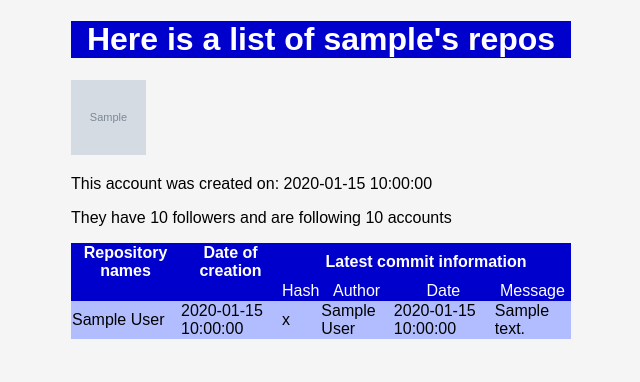
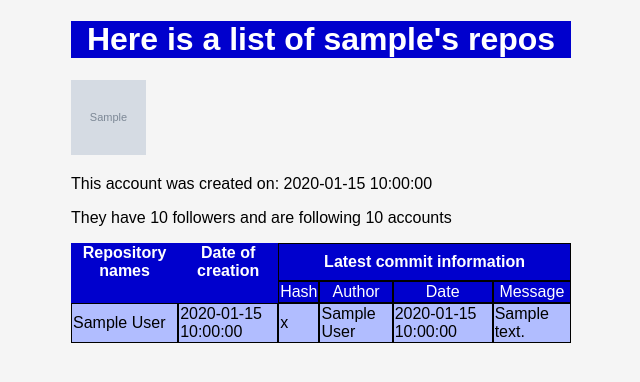
Before and after one commit to CharlotteR-G/SSE-lab2, a Flask app: template templates/repos.html in a window 1280 px wide. Shown: the top 382 px of the page, without its empty margins (319-959 px from the left). Run offline with Flask 3, Linux system fonts and the light colour scheme; the template is opened without the code that fills it: most values are stand-ins (such as "Sample title", 1, 10 or a date in 2020); grey boxes marked "Sample" are stand-in pictures.

Commit message:
readded borders to table

```diff
--- a/static/styles.css
+++ b/static/styles.css
@@ -61,6 +61,6 @@ th, .sub-heading {
     border-collapse: collapse;
 }
 
-/* .entry {
+.entry {
     border: 1px solid black;
-} */
+}
--- a/templates/repos.html
+++ b/templates/repos.html
@@ -18,7 +18,7 @@
             <tr>
                 <th>Repository names</th>
                 <th>Date of creation</th>
-                <th colspan="4">Latest commit information</th>
+                <th colspan="4" class="entry">Latest commit information</th>
             </tr>
             <tr></tr>
         </thead>
@@ -26,19 +26,19 @@
             <tr>
                 <td class="sub-heading"></td>
                 <td class="sub-heading"></td>
-                <td class="sub-heading">Hash</td>
-                <td class="sub-heading">Author</td>
-                <td class="sub-heading">Date</td>
-                <td class="sub-heading">Message</td>
+                <td class="sub-heading entry">Hash</td>
+                <td class="sub-heading entry" >Author</td>
+                <td class="sub-heading entry">Date</td>
+                <td class="sub-heading entry">Message</td>
             </tr>
             {% for repo in repos %}
             <tr>
-                <td>{{repo.full_name}}</td>
-                <td>{{repo.created_at}}</td>
-                <td>{{repo.hash}}</td>
-                <td>{{repo.author}}</td>
-                <td>{{repo.date}}</td>
-                <td>{{repo.message}}</td>
+                <td class="entry">{{repo.full_name}}</td>
+                <td class="entry">{{repo.created_at}}</td>
+                <td class="entry">{{repo.hash}}</td>
+                <td class="entry">{{repo.author}}</td>
+                <td class="entry">{{repo.date}}</td>
+                <td class="entry">{{repo.message}}</td>
             </tr>
             {% endfor %}
         </tbody>
```
